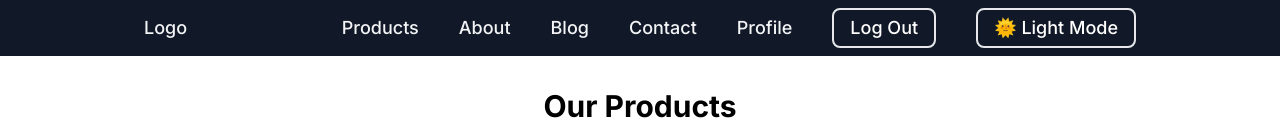
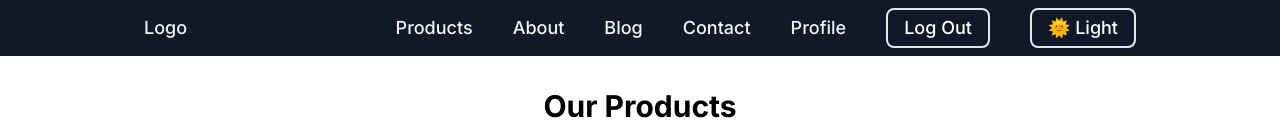
Before and after one commit to tornike-peikrishvili/tbc-react, a Next.js app: page / in a window 1280 px wide. Shown: the top 139 px of the page. Built offline with nearby package versions, Linux system fonts and the light colour scheme; no server answers.

Commit message:
change theme button text

```diff
--- a/components/header/ThemeBtn.jsx
+++ b/components/header/ThemeBtn.jsx
@@ -44,7 +44,7 @@ function ThemeBtn() {
 
   return (
     <button onClick={toggleTheme} className="btn">
-      {theme === "light" ? "🌞 Light Mode" : "🌙 Dark Mode"}
+      {theme === "light" ? "🌞 Light" : "🌙 Dark"}
     </button>
   );
 }
```
